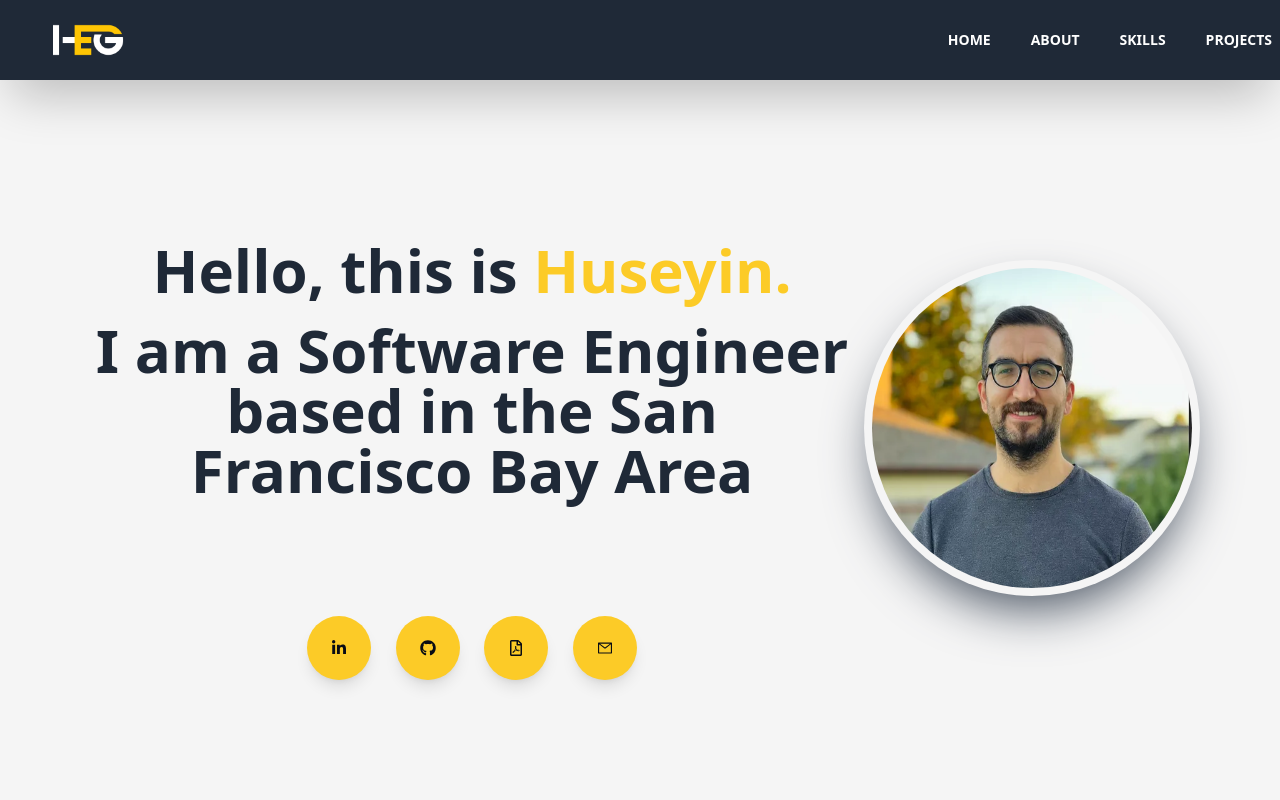
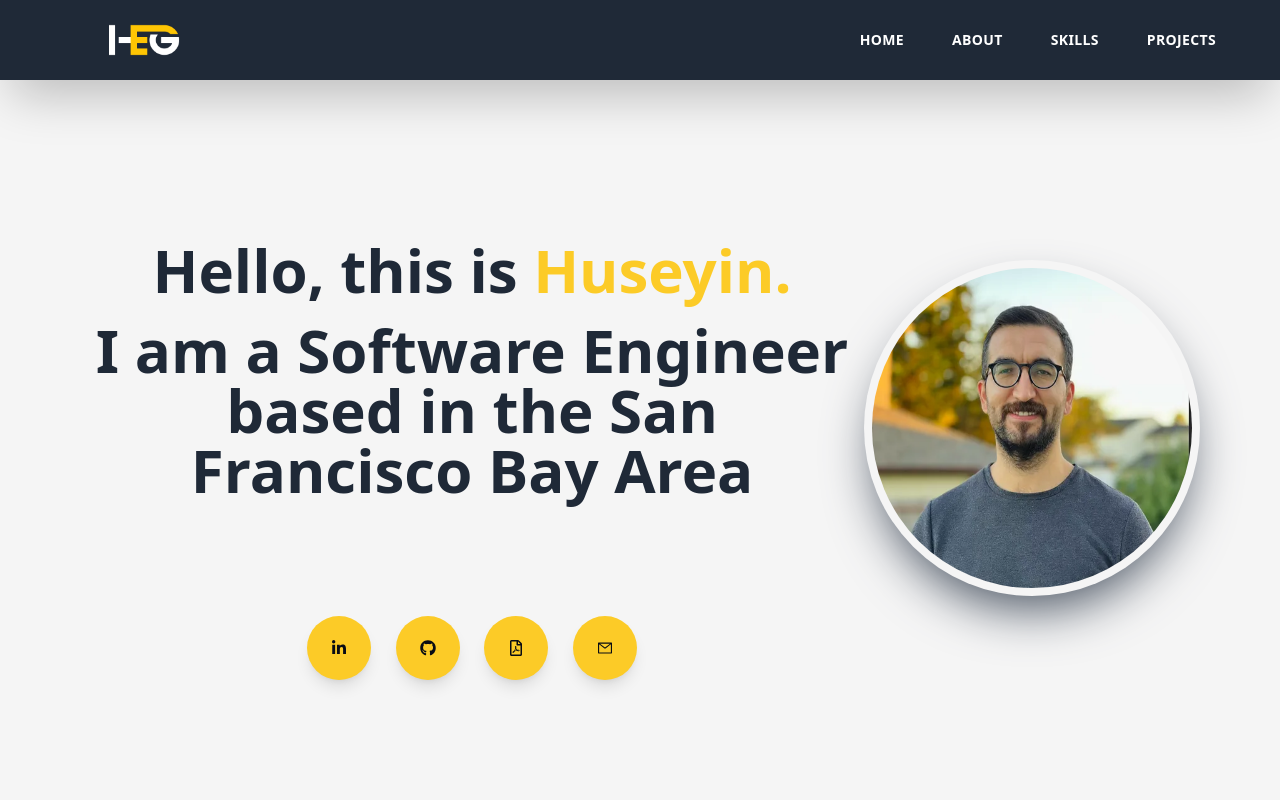
Before and after one commit to erhaneth/Portfolio-, a Next.js app: page / in a window 1280 px wide. Shown: the top 800 px of the page. Built offline with nearby package versions, Linux system fonts and the light colour scheme.

Commit message:
adjust mobile navbar

```diff
--- a/components/navbar.jsx
+++ b/components/navbar.jsx
@@ -2,65 +2,74 @@ import React, { useState } from "react";
 import Link from "next/link";
 import Image from "next/image";
 import NavLogo from "../public/navLogo.png";
-import { AiOutlineMenu } from "react-icons/ai";
+import { AiOutlineMenu, AiOutlineClose } from "react-icons/ai";
 
 export default function Navbar() {
   const [nav, setNav] = useState(false);
+
   const handleNav = () => {
     setNav(!nav);
   };
 
   return (
     <div className="bg-gray-800 text-white font-bold fixed w-full h-20 shadow-2xl z-50">
-      <div className="flex justify-between items-center w-full h-full px-2 2xl:px-16">
+      <div className="flex justify-between items-center w-full h-full px-4 md:px-8 lg:px-16">
         <Image src={NavLogo} alt="/" width="160" height="160" />
-        {nav && (
-          <div className="bg-gray-800 absolute top-20 right-0">
-            <ul className="">
-              <Link href="/">
-                <li className="ml-10 text-sm uppercase hover:border-b">Home</li>
-              </Link>
-              <Link href="/#about">
-                <li className="ml-10 text-sm uppercase hover:border-b">
-                  About
-                </li>
-              </Link>
-              <Link href="/#skills">
-                <li className="ml-10 text-sm uppercase hover:border-b">
-                  Skills
-                </li>
-              </Link>
-              <Link href="/#projects">
-                <li className="ml-10 text-sm uppercase hover:border-b">
-                  Projects
-                </li>
-              </Link>
-            </ul>
+        <div className="hidden md:flex">
+          <NavItems />
+        </div>
+        {/* Hamburger Icon */}
+        <div onClick={handleNav} className="md:hidden cursor-pointer">
+          {nav ? <AiOutlineClose size={25} /> : <AiOutlineMenu size={25} />}
+        </div>
+      </div>
+
+      {/* Mobile Menu */}
+      <div
+        className={`${
+          nav ? "right-0" : "-right-full"
+        } fixed top-0 w-[75%] sm:w-[60%] md:w-[45%] h-screen bg-gray-800 p-10 ease-in duration-500 shadow-lg transition-transform flex flex-col`}
+      >
+        <div className="flex w-full justify-end">
+          <div onClick={handleNav} className="cursor-pointer">
+            <AiOutlineClose size={25} />
           </div>
-        )}
-        <div className="text-white text-2xl">
-          <ul className="hidden md:flex">
-            <Link href="/">
-              <li className="ml-10 text-sm uppercase hover:border-b">Home</li>
-            </Link>
-            <Link href="/#about">
-              <li className="ml-10 text-sm uppercase hover:border-b">About</li>
-            </Link>
-            <Link href="/#skills">
-              <li className="ml-10 text-sm uppercase hover:border-b">Skills</li>
-            </Link>
-            <Link href="/#projects">
-              <li className="ml-10 text-sm uppercase hover:border-b">
-                Projects
-              </li>
-            </Link>
-          </ul>
-          {/* Hamburger Icon */}
-          <div onClick={handleNav} className="md:hidden cursor-pointer">
-            <AiOutlineMenu size={25} className="animate-menu-icon" />
-          </div>
+        </div>
+        {/* Added Flexbox properties to center items vertically under X */}
+        <div className="flex flex-col justify-start mt-10 space-y-8">
+          <NavItems mobile={true} handleNav={handleNav} />
         </div>
       </div>
     </div>
   );
 }
+
+const NavItems = ({ mobile, handleNav }) => {
+  const items = [
+    { href: "/", label: "Home" },
+    { href: "/#about", label: "About" },
+    { href: "/#skills", label: "Skills" },
+    { href: "/#projects", label: "Projects" },
+  ];
+
+  return (
+    <ul
+      className={`${
+        mobile ? "flex flex-col space-y-8" : "flex space-x-12"
+      } transition-all duration-300`}
+    >
+      {items.map((item) => (
+        <Link key={item.href} href={item.href}>
+          <li
+            className={`text-sm uppercase tracking-wide hover:scale-105 transition-transform duration-300 hover:text-[#fccb27] cursor-pointer ${
+              mobile ? "py-4 text-2xl" : "text-base"
+            }`}
+            onClick={mobile ? handleNav : undefined}
+          >
+            {item.label}
+          </li>
+        </Link>
+      ))}
+    </ul>
+  );
+};
```
